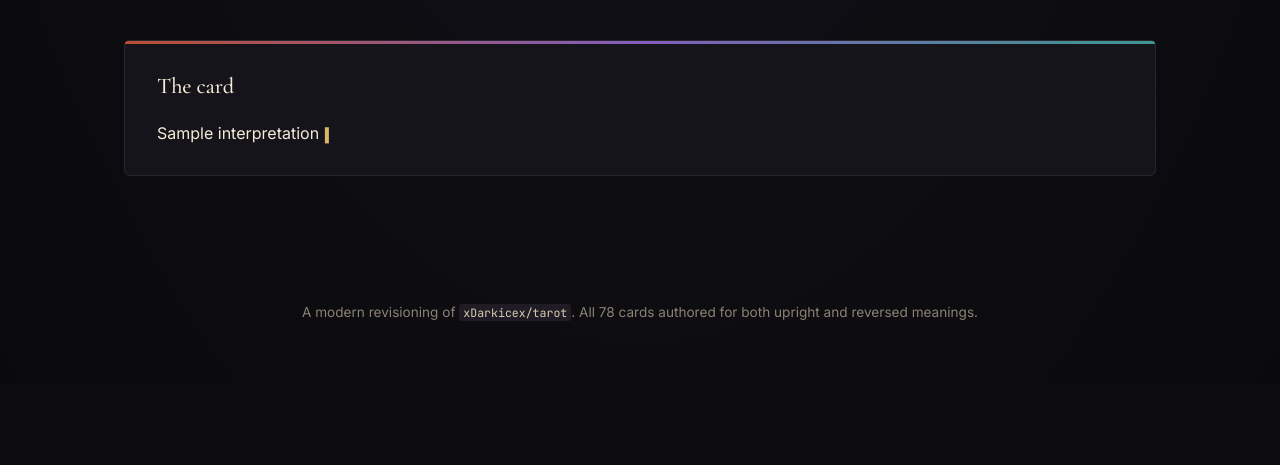
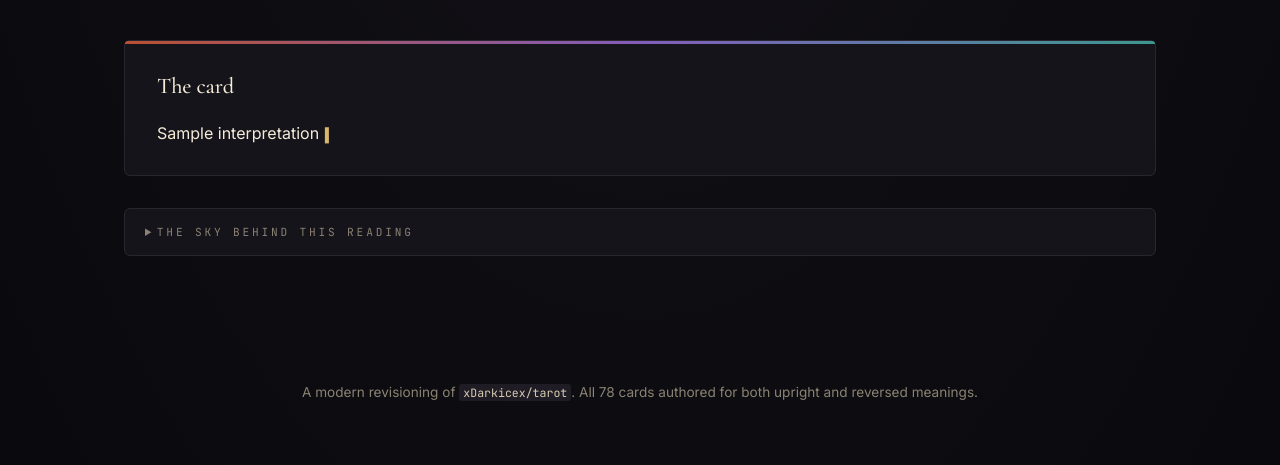
Before and after one commit to xDarkicex/syzygy-tarot, a FastAPI app: template app/templates/reading.html in a window 1280 px wide. Shown: the part 937-1402 px from the top of the page. Before the commit the page ends 1258 px from the top, so only its background shows below. Run offline with FastAPI, Linux system fonts and the light colour scheme; the template is opened without the code that fills it: most values are stand-ins (such as "Sample title", 1, 10 or a date in 2020).

Commit message:
Astro overlay on readings; persist full querent so charts restore
- Reading page (share view) gains a collapsible 'sky behind this
  reading' overlay showing today's positions (sun/moon/phase/hour)
  and the querent's real natal chart, computed from stored birth data
- Persisted the full querent (drawn-to, birth date/time/place, mbti,
  relationship status, focus) alongside each reading so the share page
  can recompute the chart without re-asking. This was the same class
  of bug as the question round-trip: birth data was lost on DB load.
- _row_to_reading restored the full querent; extracted _querent_from_row
  + _row_get to keep complexity under 10.
- New astro-overlay CSS.
- 119 tests pass, complexity clean.

```diff
--- a/app/static/css/site.css
+++ b/app/static/css/site.css
@@ -105,6 +105,17 @@ fieldset.profile input:focus, fieldset.profile select:focus { outline: 2px solid
 .dashboard { margin-top: 2.5rem; }
 .dashboard__title { font-family: var(--serif); font-size: 1.4rem; font-weight: 500; margin: 0 0 0.75rem; }
 .dashboard__vector { color: var(--ink-soft); margin: 0 0 1.25rem; }
+.astro-overlay {
+  margin-top: 2rem; padding: 0.9rem 1.25rem;
+  background: var(--paper-2); border: 1px solid var(--rule); border-radius: 6px;
+}
+.astro-overlay summary {
+  cursor: pointer; font-family: var(--mono); font-size: 0.7rem;
+  letter-spacing: 0.25em; text-transform: uppercase; color: var(--ink-faint);
+}
+.astro-overlay__body { margin-top: 0.75rem; }
+.astro-overlay__line { color: var(--ink-soft); margin: 0.25rem 0; font-size: 0.95rem; }
+.astro-overlay__line strong { color: var(--ink); }
 .dashboard__charts { display: grid; grid-template-columns: repeat(auto-fit, minmax(260px, 1fr)); gap: 1.5rem; }
 .chart-box { background: var(--paper-2); border: 1px solid var(--rule); border-radius: 6px; padding: 1.25rem; }
 .quiz { max-width: 620px; margin: 0 auto; }
--- /dev/null
+++ b/app/templates/partials/astro_overlay.html
@@ -0,0 +1,23 @@
+<details class="astro-overlay">
+  <summary>The sky behind this reading</summary>
+  <div class="astro-overlay__body">
+    {% if sky %}
+    <p class="astro-overlay__line">
+      Today: sun in <strong>{{ sky.sun }}</strong>, moon in
+      <strong>{{ sky.moon }}</strong> ({{ sky.phase }}),
+      hour of {{ sky.hour }}.
+    </p>
+    {% endif %}
+    {% if chart %}
+    <p class="astro-overlay__line">
+      Your chart: sun in <strong>{{ chart.sun }}</strong>,
+      moon in <strong>{{ chart.moon }}</strong>,
+      venus in <strong>{{ chart.venus }}</strong>
+      {% if chart.rising %}, rising in <strong>{{ chart.rising }}</strong>{% endif %}.
+    </p>
+    {% endif %}
+    {% if not sky and not chart %}
+    <p class="astro-overlay__line">Add your birth details in your profile to see the sky behind your cards.</p>
+    {% endif %}
+  </div>
+</details>
--- a/app/templates/reading.html
+++ b/app/templates/reading.html
@@ -38,5 +38,7 @@
   {% set card_count = reading.drawn|length %}
   {% if card_count == 1 %}{% set is_single = True %}{% else %}{% set is_single = False %}{% endif %}
   {% include "partials/interpretation.html" %}
+
+  {% include "partials/astro_overlay.html" with context %}
 </article>
 {% endblock %}
```
Also changed, not shown: app/web/routes/readings.py (+8 -1 lines), app/storage/database.py, app/storage/readings.py, app/storage/schema.sql.
